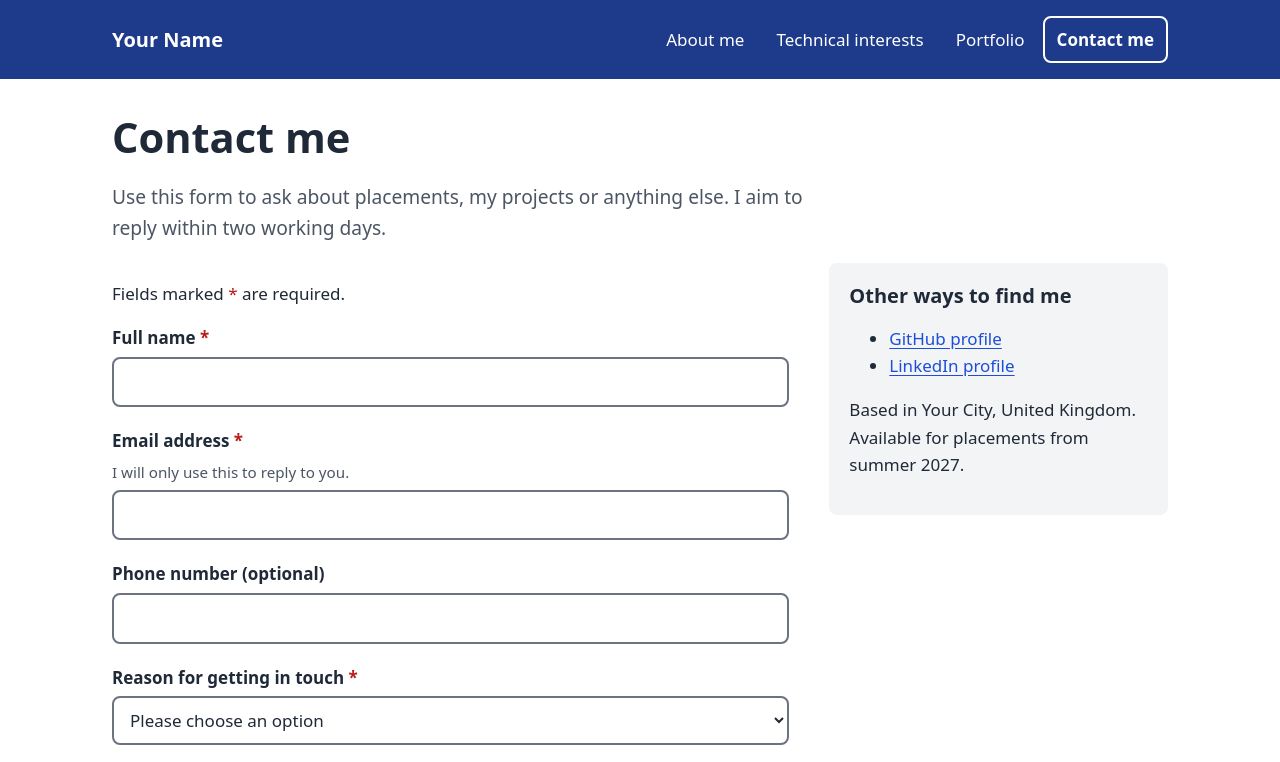
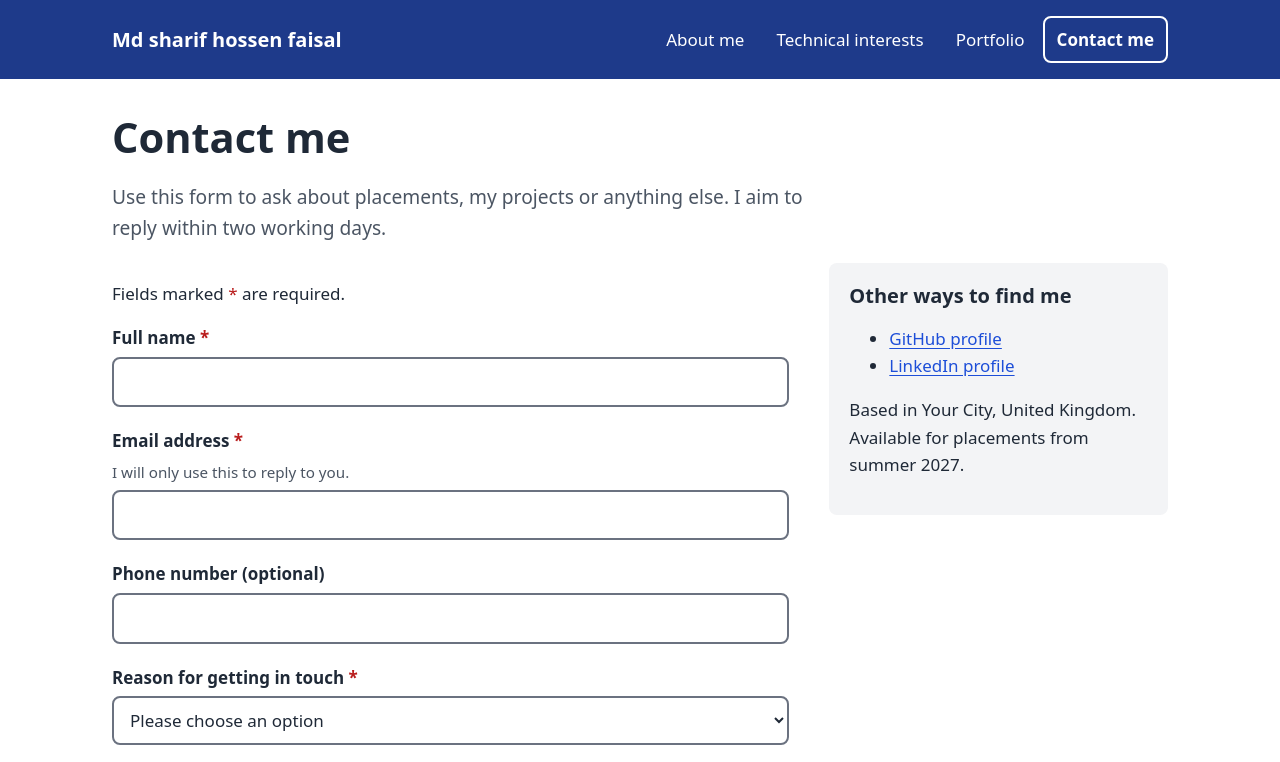
Before and after one commit to mf25abc/-my-profile-site, a plain HTML site: page contact.html in a window 1280 px wide. Shown: the top 762 px of the page. Drawn offline with Linux system fonts and the light colour scheme.

Commit message:
Add files via upload

```diff
--- a/contact.html
+++ b/contact.html
@@ -3,8 +3,8 @@
 <head>
   <meta charset="UTF-8">
   <meta name="viewport" content="width=device-width, initial-scale=1">
-  <title>Contact me | Your Name</title>
-  <meta name="description" content="Send Your Name a message about placements, projects or questions.">
+  <title>Contact me | Md sharif hossen faisal</title>
+  <meta name="description" content="Send Md sharif hossen faisal a message about placements, projects or questions.">
   <link rel="stylesheet" href="css/style.css">
 </head>
 <body>
@@ -12,7 +12,7 @@
 
   <header class="site-header">
     <div class="container">
-      <p class="site-title"><a href="index.html">Your Name</a></p>
+      <p class="site-title"><a href="index.html">Md sharif hossen faisal</a></p>
       <nav class="site-nav" aria-label="Main">
         <ul>
           <li><a href="index.html">About me</a></li>
@@ -134,7 +134,7 @@
 
   <footer class="site-footer">
     <div class="container">
-      <p>&copy; <span data-year>2026</span> Your Name. Built with HTML, CSS and JavaScript.</p>
+      <p>&copy; <span data-year>2026</span> Md sharif hossen faisal. Built with HTML, CSS and JavaScript.</p>
       <p><a href="index.html">Back to the About me page</a></p>
     </div>
   </footer>
```
